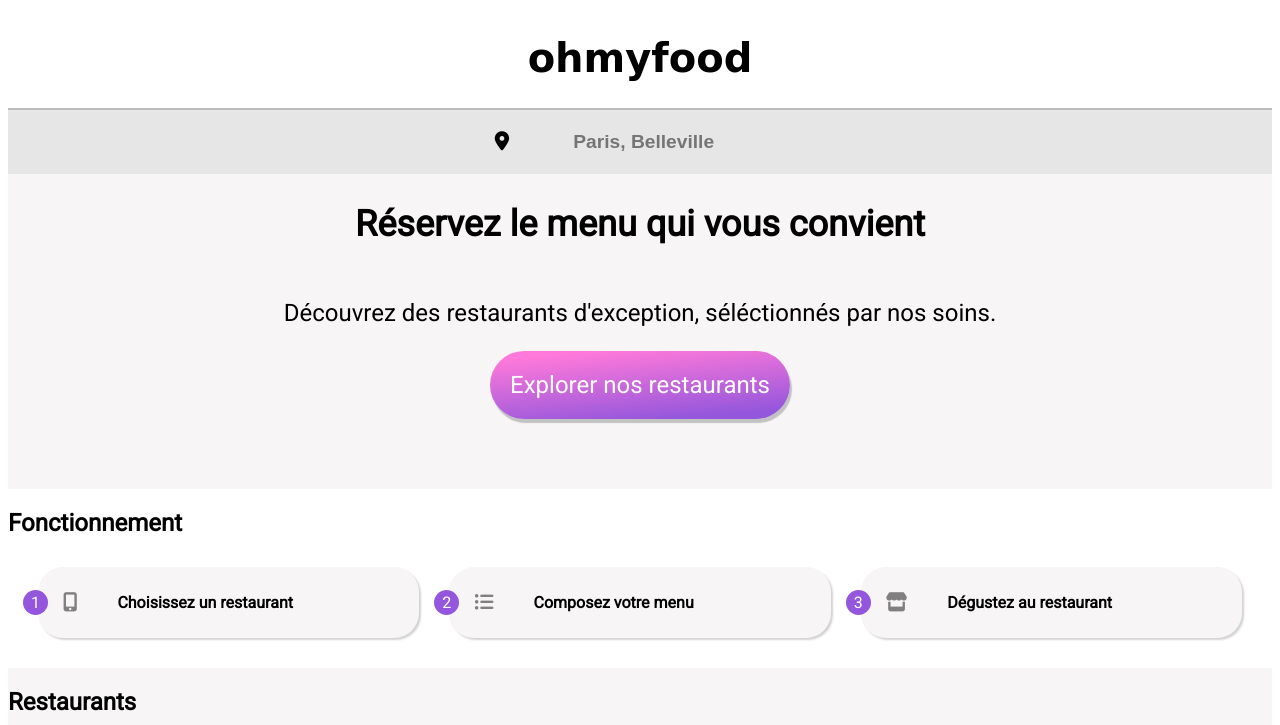
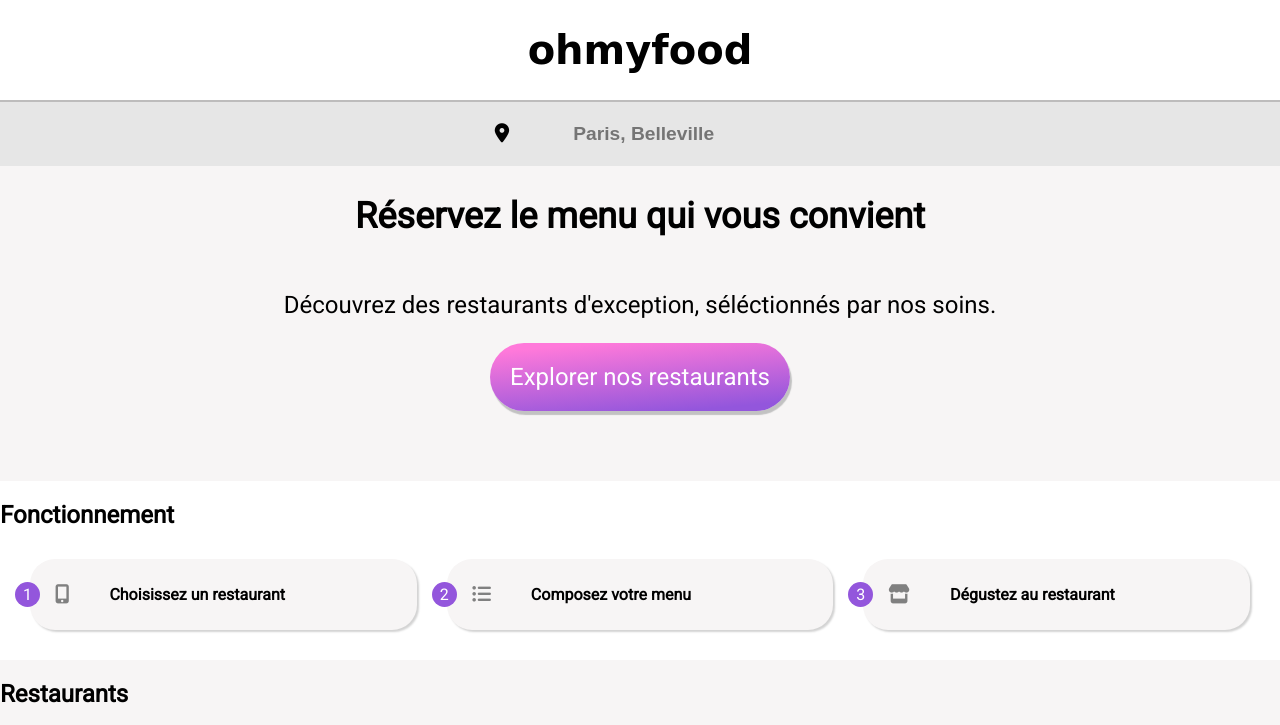
Before and after one commit to Nnaoyy/JamainYoann_3_06122021, a website: page index.html in a window 1280 px wide. Shown: the top 725 px of the page. Drawn offline with nearby package versions, Linux system fonts and the light colour scheme; files that its build step writes are made by us from their sources; a web font is replaced by a local one.

Commit message:
test affichage portable

```diff
--- a/scss/style.scss
+++ b/scss/style.scss
@@ -11,8 +11,13 @@
 @import "partials/footer";
 @import "partials/menu";
 @import "partials/mediaqueries";
-
+html{
+    font-size: 100%;
+}
 body{
+    margin: 0;
+    width: 100%;
+    min-height: 100vh;
     font-family: Roboto, sans-serif;
     h1,h3{
         font-family: Shrikhand, cursive;
```
